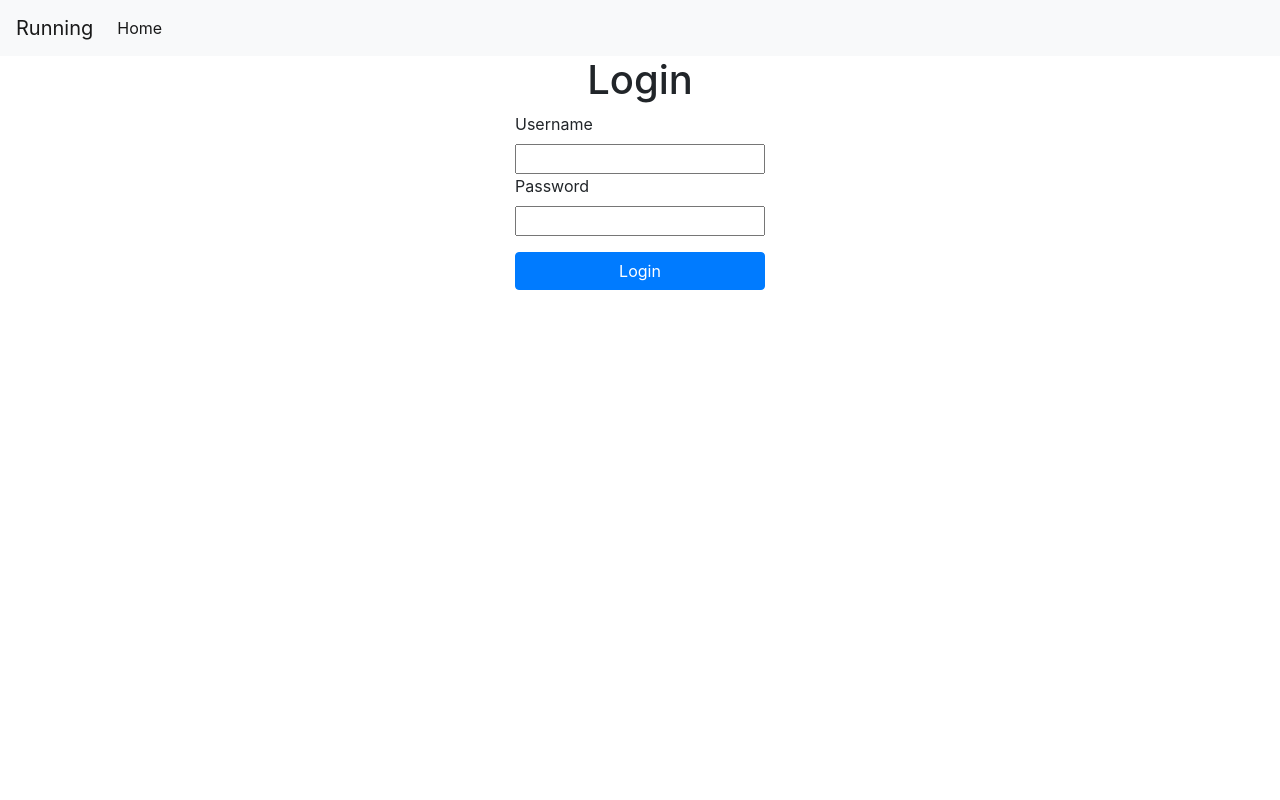
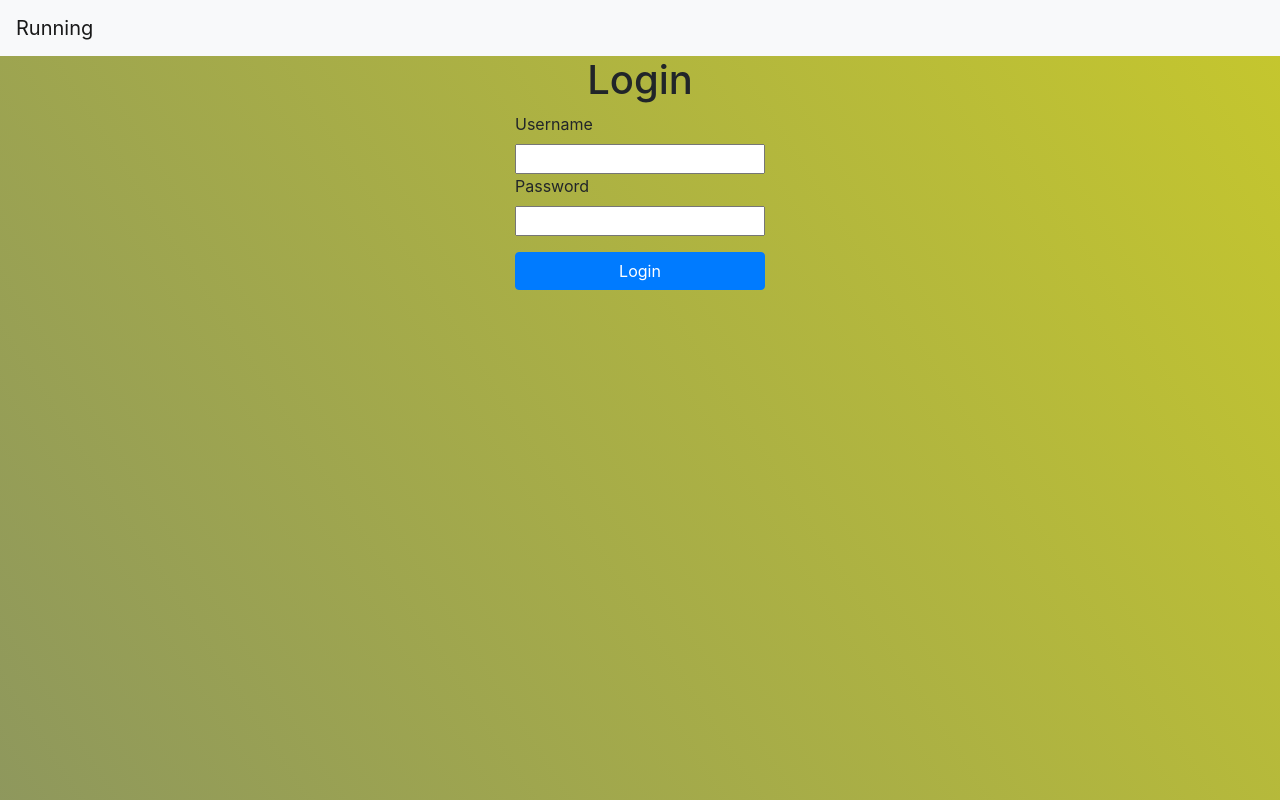
Before and after one commit to StevenDalderop/hardlopen, a Django app: page / in a window 1280 px wide. Run offline with Django 3.2, Linux system fonts and the light colour scheme; parts of the project's set-up code (start-up, migrations or seed data) failed here and were passed over.

Commit message:
added gradient background

```diff
--- a/app/static/app/style.css
+++ b/app/static/app/style.css
@@ -1,3 +1,7 @@
+body {
+	height: 100vh;
+}
+
 .session-box {
     width: 30%;
     background-color: red;
@@ -115,3 +119,21 @@ th {
 		font-size: 12px;
 	}
 }
+
+.animation {
+	background: linear-gradient(237deg, #f2ed07, #142fc6);
+	background-size: 400% 400%;
+	animation: gradient 25s ease infinite;
+}
+
+@keyframes gradient {
+	0% {
+		background-position: 0% 50%;
+	}
+	50% {
+		background-position: 100% 50%;
+	}
+	100% {
+		background-position: 0% 50%;
+	}
+}
--- a/app/templates/app/login.html
+++ b/app/templates/app/login.html
@@ -7,20 +7,9 @@
         <link rel="stylesheet" href="{% static 'app/style.css' %}">
 		<link rel="stylesheet" href="https://cdn.jsdelivr.net/npm/bootstrap@4.5.3/dist/css/bootstrap.min.css" integrity="sha384-TX8t27EcRE3e/ihU7zmQxVncDAy5uIKz4rEkgIXeMed4M0jlfIDPvg6uqKI2xXr2" crossorigin="anonymous">
     </head>
-    <body>
+    <body class="animation">
 		<nav class="navbar navbar-expand-lg navbar-light bg-light">
 		  <a class="navbar-brand" href="#">Running</a>
-		  <button class="navbar-toggler" type="button" data-toggle="collapse" data-target="#navbarSupportedContent" aria-controls="navbarSupportedContent" aria-expanded="false" aria-label="Toggle navigation">
-			<span class="navbar-toggler-icon"></span>
-		  </button>
-
-		  <div class="collapse navbar-collapse" id="navbarSupportedContent">
-			<ul class="navbar-nav mr-auto">
-			  <li class="nav-item active">
-				<a class="nav-link" href="#">Home <span class="sr-only">(current)</span></a>
-			  </li>
-			</ul>
-		  </div>
 		</nav>
 
 		{% if message %}
--- a/app/templates/app/register.html
+++ b/app/templates/app/register.html
@@ -8,7 +8,7 @@
 		<link rel="stylesheet" href="https://cdn.jsdelivr.net/npm/bootstrap@4.5.3/dist/css/bootstrap.min.css" integrity="sha384-TX8t27EcRE3e/ihU7zmQxVncDAy5uIKz4rEkgIXeMed4M0jlfIDPvg6uqKI2xXr2" crossorigin="anonymous">
 
     </head>
-    <body>
+    <body class="animation">
 		<nav class="navbar navbar-expand-lg navbar-light bg-light">
 		  <a class="navbar-brand" href="#">Running</a>
 		  <button class="navbar-toggler" type="button" data-toggle="collapse" data-target="#navbarSupportedContent" aria-controls="navbarSupportedContent" aria-expanded="false" aria-label="Toggle navigation">
--- a/running/settings.py
+++ b/running/settings.py
@@ -28,6 +28,9 @@ if not SECRET_KEY:
         SECRET_KEY = lines[0]
         password = lines[1]
         host = lines[2]
+else:
+    password = None
+    host = None
 
 # SECURITY WARNING: don't run with debug turned on in production!
 DEBUG = os.getenv("debug", False)
```
